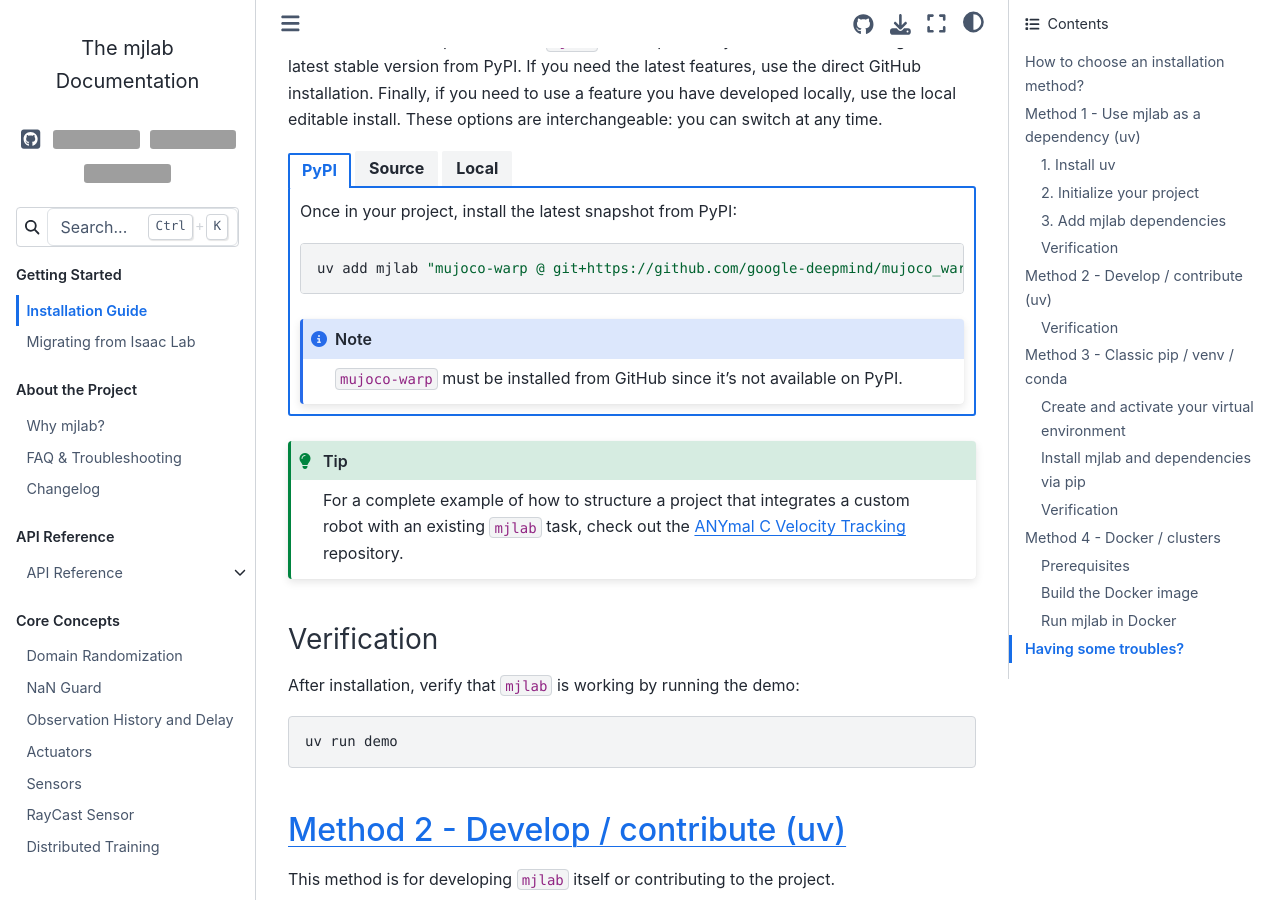
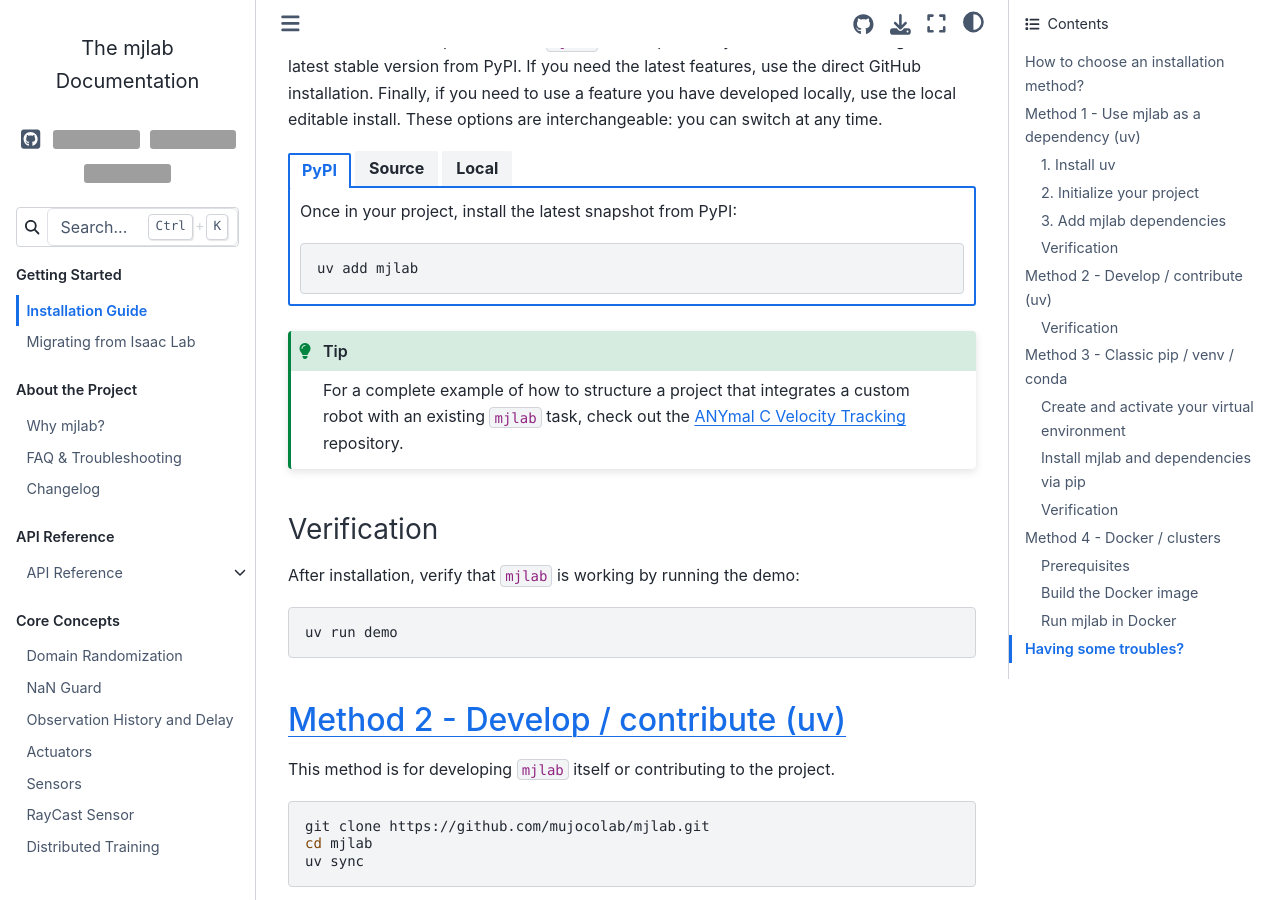
Before and after one commit to DavidDobas/mjlab-hackathon, a Sphinx documentation site: the page built from docs/source/installation.rst, in a window 1280 px wide and 900 px high, scrolled down 1833 px. Built offline with Sphinx 7.4.7 and the Sphinx Book theme 1.1.4, drawn with Linux system fonts in a browser that asks for light colours; some of the changed text lies outside the part shown; grey boxes are pictures that could not be loaded.

Commit message:
Bump to v1.1.0 and switch to PyPI for mujoco/mujoco-warp 3.5.

```diff
--- a/docs/conf.py
+++ b/docs/conf.py
@@ -146,7 +146,7 @@ html_theme_options = {
     {
       "name": "mjlab",
       "url": "https://github.com/mujocolab/mjlab",
-      "icon": "https://img.shields.io/badge/mjlab-1.0.0-silver.svg",
+      "icon": "https://img.shields.io/badge/mjlab-1.1.0-silver.svg",
       "type": "url",
     },
     {
--- a/docs/index.rst
+++ b/docs/index.rst
@@ -22,9 +22,7 @@ You can try mjlab *without installing anything* by using `uvx`:
    curl -LsSf https://astral.sh/uv/install.sh | sh
 
    # Run the mjlab demo (no local installation needed)
-   uvx --from mjlab \
-       --with "mujoco-warp @ git+https://github.com/google-deepmind/mujoco_warp@7c20a44bfed722e6415235792a1b247ea6b6a6d3" \
-       demo
+   uvx --from mjlab demo
 
 If this runs, your setup is compatible with mjlab *for evaluation*.
 
--- a/docs/source/changelog.rst
+++ b/docs/source/changelog.rst
@@ -2,8 +2,8 @@
 Changelog
 =========
 
-Upcoming version (not yet released)
-------------------------------------
+Version 1.1.0 (February 12, 2026)
+---------------------------------
 
 Added
 ^^^^^
@@ -47,6 +47,6 @@ Fixed
   Contribution by `@oxkitsune <https://github.com/oxkitsune>`_.
 
 Version 1.0.0 (January 28, 2026)
----------------------------------
+--------------------------------
 
 Initial release of mjlab.
--- a/docs/source/faq.rst
+++ b/docs/source/faq.rst
@@ -456,9 +456,3 @@ being worked on.
 
 If something isn't working or if we've missed something, please
 `file a bug report <https://github.com/mujocolab/mjlab/issues/new>`_.
-
-.. important::
-
-   mjlab has reached v1.0.0! While we strive for stability, please note that
-   MuJoCo Warp (our physics backend) is still in beta. Feedback and
-   contributions are very welcome.
--- a/docs/source/installation.rst
+++ b/docs/source/installation.rst
@@ -101,11 +101,7 @@ install. These options are interchangeable: you can switch at any time.
 
       .. code:: bash
 
-         uv add mjlab "mujoco-warp @ git+https://github.com/google-deepmind/mujoco_warp@7c20a44bfed722e6415235792a1b247ea6b6a6d3"
-
-      .. note::
-
-        ``mujoco-warp`` must be installed from GitHub since it's not available on PyPI.
+         uv add mjlab
 
    .. tab-item:: Source
 
@@ -113,11 +109,7 @@ install. These options are interchangeable: you can switch at any time.
 
       .. code:: bash
 
-         uv add "mjlab @ git+https://github.com/mujocolab/mjlab" "mujoco-warp @ git+https://github.com/google-deepmind/mujoco_warp@0828fb0b57d7baf734dd71fa164d092cb17e635b"
-
-      .. note::
-
-        ``mujoco-warp`` must be installed from GitHub since it's not available on PyPI.
+         uv add "mjlab @ git+https://github.com/mujocolab/mjlab"
 
    .. tab-item:: Local
 
@@ -215,7 +207,6 @@ Install mjlab and dependencies via pip
 
       .. code:: bash
 
-         pip install git+https://github.com/google-deepmind/mujoco_warp@7c20a44bfed722e6415235792a1b247ea6b6a6d3
          pip install mjlab
 
    .. tab-item:: Source
@@ -224,17 +215,9 @@ Install mjlab and dependencies via pip
 
       .. code:: bash
 
-         pip install git+https://github.com/google-deepmind/mujoco_warp@0828fb0b57d7baf734dd71fa164d092cb17e635b
          git clone https://github.com/mujocolab/mjlab.git
          cd mjlab
          pip install -e .
-
-      .. note::
-
-         You must install ``mujoco-warp`` from GitHub before running
-         ``pip install -e .`` since it's not available on PyPI and pip cannot resolve
-         the GitHub dependency specified in ``pyproject.toml`` (which uses uv-specific
-         syntax).
 
 
 Verification
```
Also changed, not shown: README.md (+1 -3 lines), RELEASING.md (+3 -7 lines), pyproject.toml (+3 -10 lines), 5 other files.
